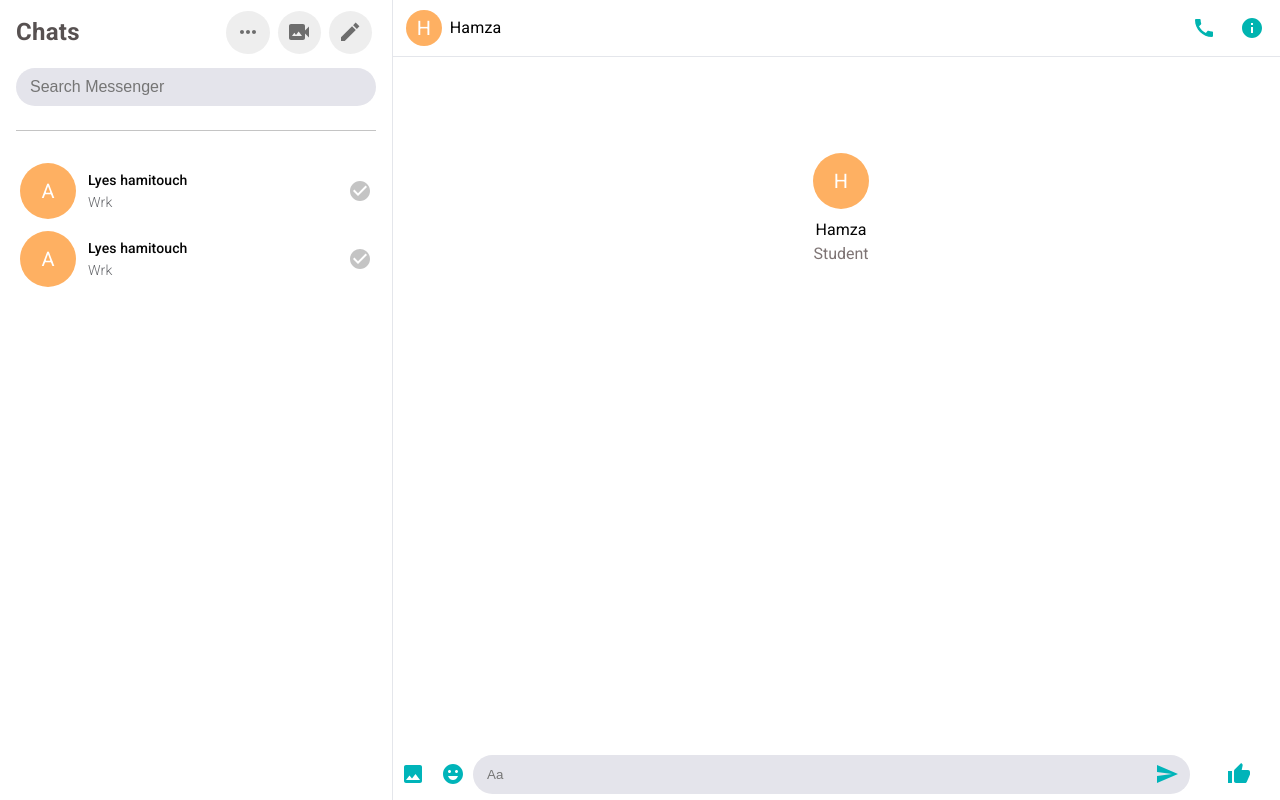
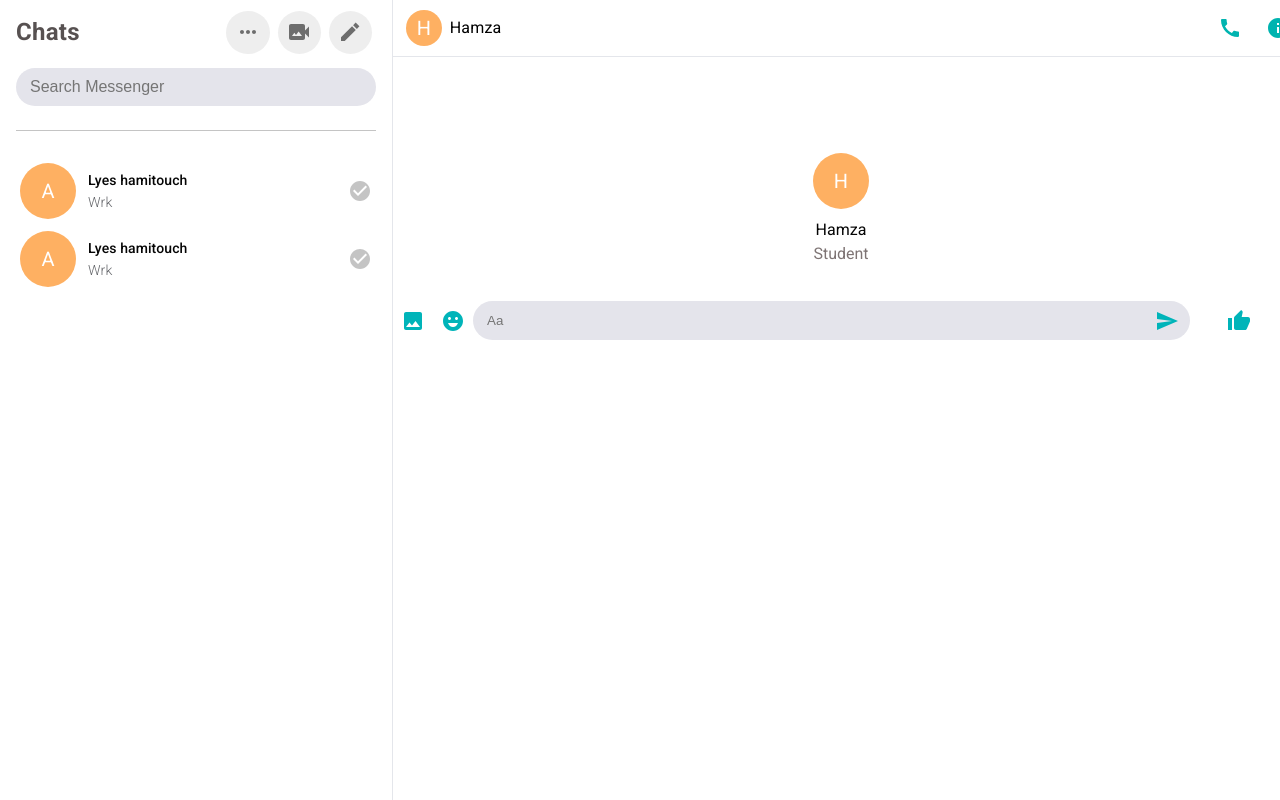
Before and after one commit to abdouAoufi/messanger, a React (Vite) app: page /home/chat/1 in a window 1280 px wide. Built offline with nearby package versions, Linux system fonts and the light colour scheme; sample sign-in values are in the browser's storage.

Commit message:
markup: fixing some spacing

```diff
--- a/src/components/Right-side-bar/Chat-holder/Chat/Bottom-bar/BottomBar.jsx
+++ b/src/components/Right-side-bar/Chat-holder/Chat/Bottom-bar/BottomBar.jsx
@@ -15,7 +15,7 @@ export default function BottomBar({ sendMessage }) {
 
   const handleMessage = () => {
     const message = inputRef.current.value;
-    if (message.length > 0) {
+    if (message.length > 0 && message.length < 100) {
       sendMessage(message);
       resetInput();
     }
@@ -41,17 +41,12 @@ export default function BottomBar({ sendMessage }) {
 }
 
 const Wrapper = styled.div`
-  width: 100%;
   height: 52px;
   display: flex;
   align-items: center;
   background-color: white;
-  @media (min-width: 768px) {
-    position: absolute;
-    bottom: 0;
-    right: 0;
-    left: 0;
-  }
+  min-width: 100%;
+
 `;
 
 const MessageInputWrapper = styled.div`
--- a/src/components/Right-side-bar/Chat-holder/Chat/MessageHolder/Message/MessageRecived.jsx
+++ b/src/components/Right-side-bar/Chat-holder/Chat/MessageHolder/Message/MessageRecived.jsx
@@ -1,7 +1,7 @@
 import React from "react";
 import styled from "styled-components";
 import Avatar from "../../../../../Avatar/Avatar";
-import {TYPO_COLORS} from "../../../../../../assests"
+import { TYPO_COLORS } from "../../../../../../assests";
 
 export default function MessageRecived({ text }) {
   return (
@@ -23,7 +23,6 @@ const Messagee = styled.div`
 `;
 
 const Wrapper = styled.div`
-  width: 100%;
   float: left;
   display: flex;
   align-items: center;
--- a/src/components/Right-side-bar/Chat-holder/Chat/MessageHolder/MessageHolder.jsx
+++ b/src/components/Right-side-bar/Chat-holder/Chat/MessageHolder/MessageHolder.jsx
@@ -33,6 +33,7 @@ const MessageHolder = forwardRef((props, ref) => {
 
 const ChatWrapper = styled.div`
   padding: 1rem 0.5rem;
+
   overflow-y: auto;
 `;
 
--- a/src/components/Right-side-bar/Chat-holder/Chat/Navbar/Navbar.jsx
+++ b/src/components/Right-side-bar/Chat-holder/Chat/Navbar/Navbar.jsx
@@ -13,7 +13,7 @@ export default function Navbar() {
 }
 
 const Wrapper = styled.div`
-  max-width: 100%;
+  min-width: 100%;
   box-shadow: 3px 0 0 #c3c3c3;
   background-color: white;
   border-bottom: 1px solid #e4e6eb;
--- a/src/components/Right-side-bar/RightSideBar.jsx
+++ b/src/components/Right-side-bar/RightSideBar.jsx
@@ -29,6 +29,8 @@ const Wrapper = styled.div`
   min-height: 100vh;
   height: 100%;
   overflow-y: scroll;
+  display: flex;
+  flex-direction: column;
 `;
 
 const InnerWrapper = styled.div`
```
